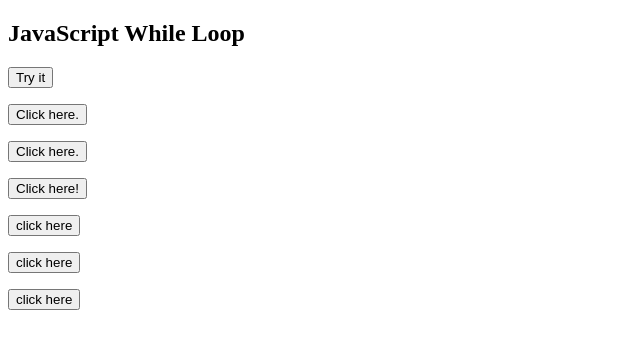
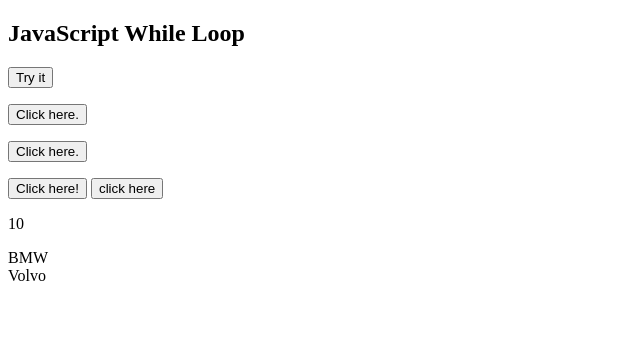
Before and after one commit to robsevcik/Javascript-projects, a plain HTML site: page Project10_loops_arrays/index10.html in a window 1280 px wide. Shown: the whole page, without its empty margins (0-640 px from the left). Drawn offline with Linux system fonts and the light colour scheme.

Commit message:
Update index10.html

```diff
--- a/Project10_loops_arrays/index10.html
+++ b/Project10_loops_arrays/index10.html
@@ -22,16 +22,15 @@
 <p id="Constant"></p>
 <button onclick="constant_function()">Click here!</button>
 
-<p id="demo"></p>
-<button onclick="myFunction()">click here</button>
+
+<button onclick="myFunction2()">click here</button>
 
 
-<p id="Car_Object"></p>
-<button onclick="myFunction()">click here</button>
+<p id="demo5"></p>
+
 
 
 <p id="demo2"></p>
-<button onclick="myFunction()">click here</button>
 
 </body>
 </html>
```
